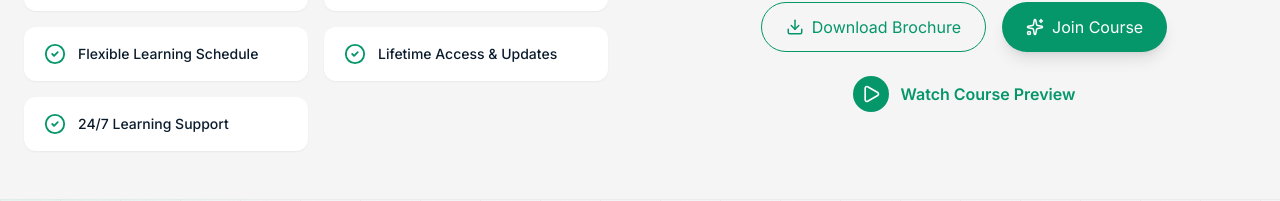
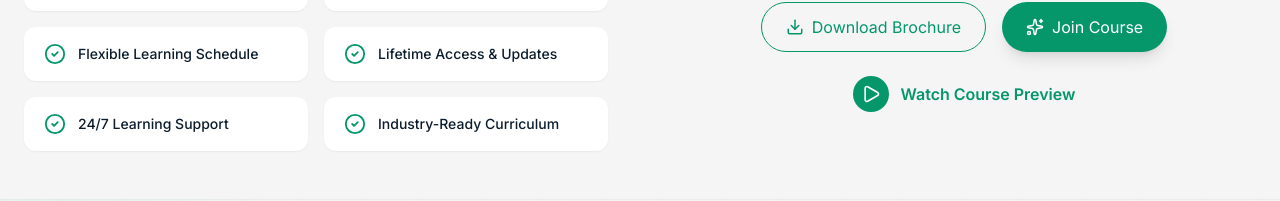
Before and after one commit to webmanagersonatech/scale-techschool, a Next.js app: page /courses/ai-ml in a window 1280 px wide. Shown: the part 548-749 px from the top of the page. Built offline with nearby package versions, Linux system fonts and the light colour scheme.

Commit message:
2nd push

```diff
--- a/pages/courses/[slug]/index.tsx
+++ b/pages/courses/[slug]/index.tsx
@@ -33,7 +33,9 @@ const highlights = [
     "Flexible Learning Schedule",
     "Lifetime Access & Updates",
     "24/7 Learning Support",
+    "Industry-Ready Curriculum",
 ];
+
 
 
 
```
